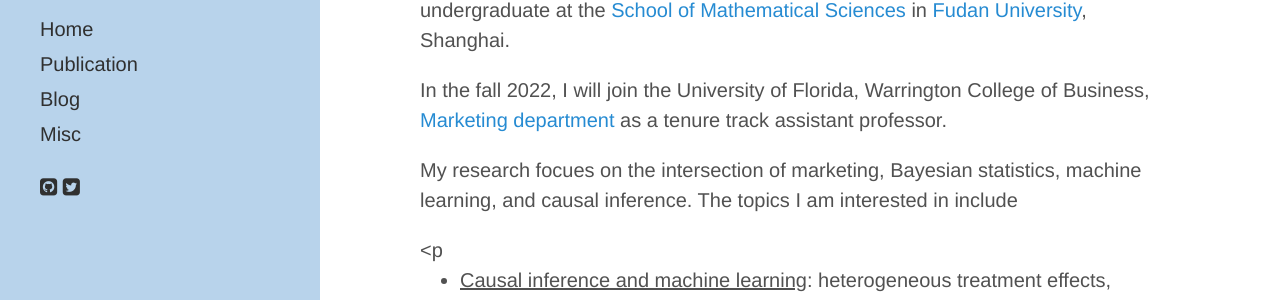
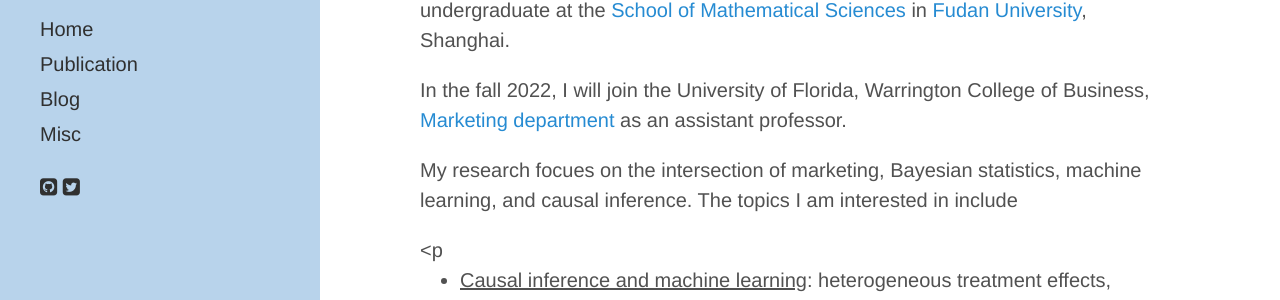
Before and after one commit to mingzhang-yin/mingzhang-yin.github.io, a Jekyll site: the page built from index.md, in a window 1280 px wide. Shown: the part 325-625 px from the top of the page. Built offline with Jekyll 4.4.1, drawn with Linux system fonts in a browser that asks for light colours; nearby versions of some CDN libraries; a style sheet for code colours, icons or effects is not loaded.

Commit message:
Update index.md

```diff
--- a/index.md
+++ b/index.md
@@ -16,7 +16,7 @@
 
 <p>  I received my Ph.D. in <a href="https://stat.utexas.edu">Statistics </a> from <a href="https://www.utexas.edu">The University of Texas at Austin</a> where I was supervised by <a href="https://mingyuanzhou.github.io">Prof. Mingyuan Zhou</a>.  Before coming to UT, I spent four years as undergraduate at the <a href="https://math.fudan.edu.cn/mathen/main.htm"> School of Mathematical Sciences</a> in <a href="http://www.fudan.edu.cn/en/"> Fudan University</a>, Shanghai. </p>
 
-<p>  In the fall 2022, I will join the University of Florida, Warrington College of Business, <a href="https://warrington.ufl.edu/marketing-department/">Marketing department </a> as a tenure track assistant professor. </p>
+<p>  In the fall 2022, I will join the University of Florida, Warrington College of Business, <a href="https://warrington.ufl.edu/marketing-department/">Marketing department </a> as an assistant professor. </p>
 
 
 <p> My research focues on the intersection of marketing, Bayesian statistics, machine learning, and causal inference. The topics I am interested in include </p>
```
